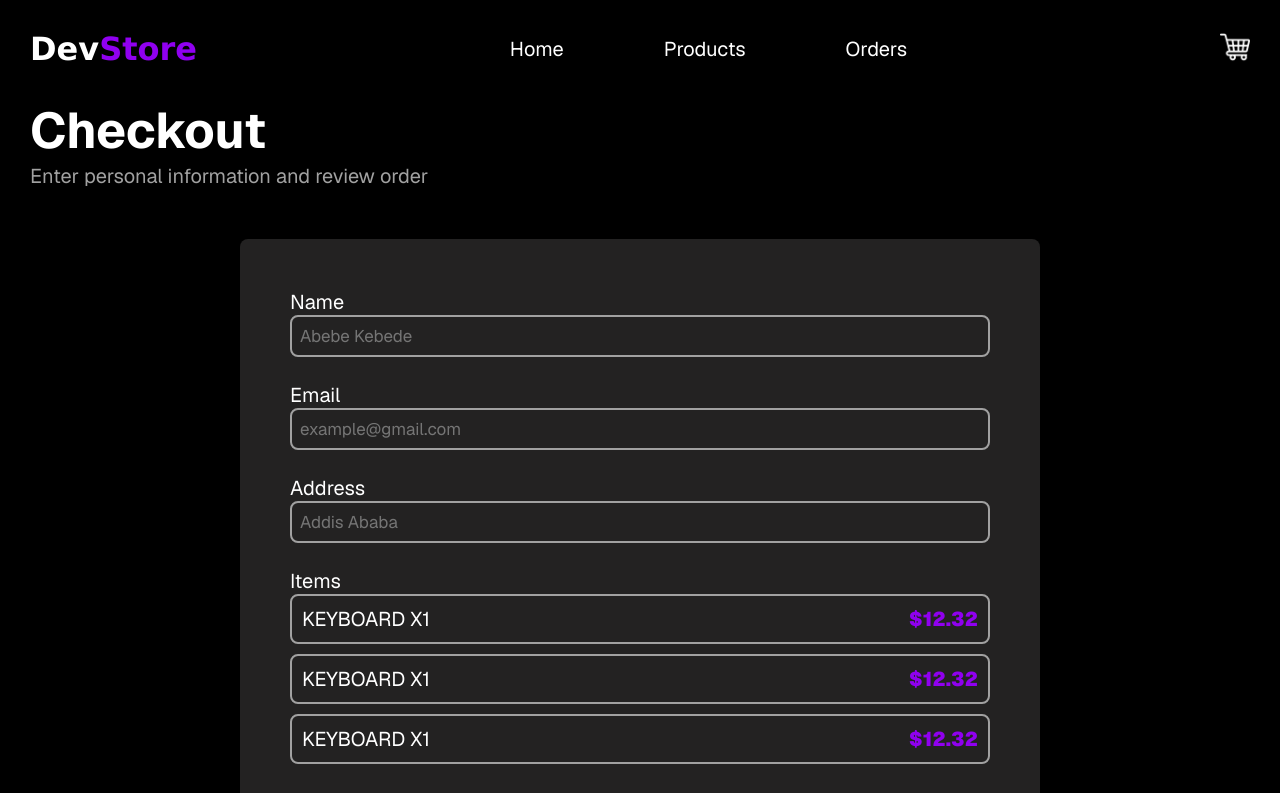
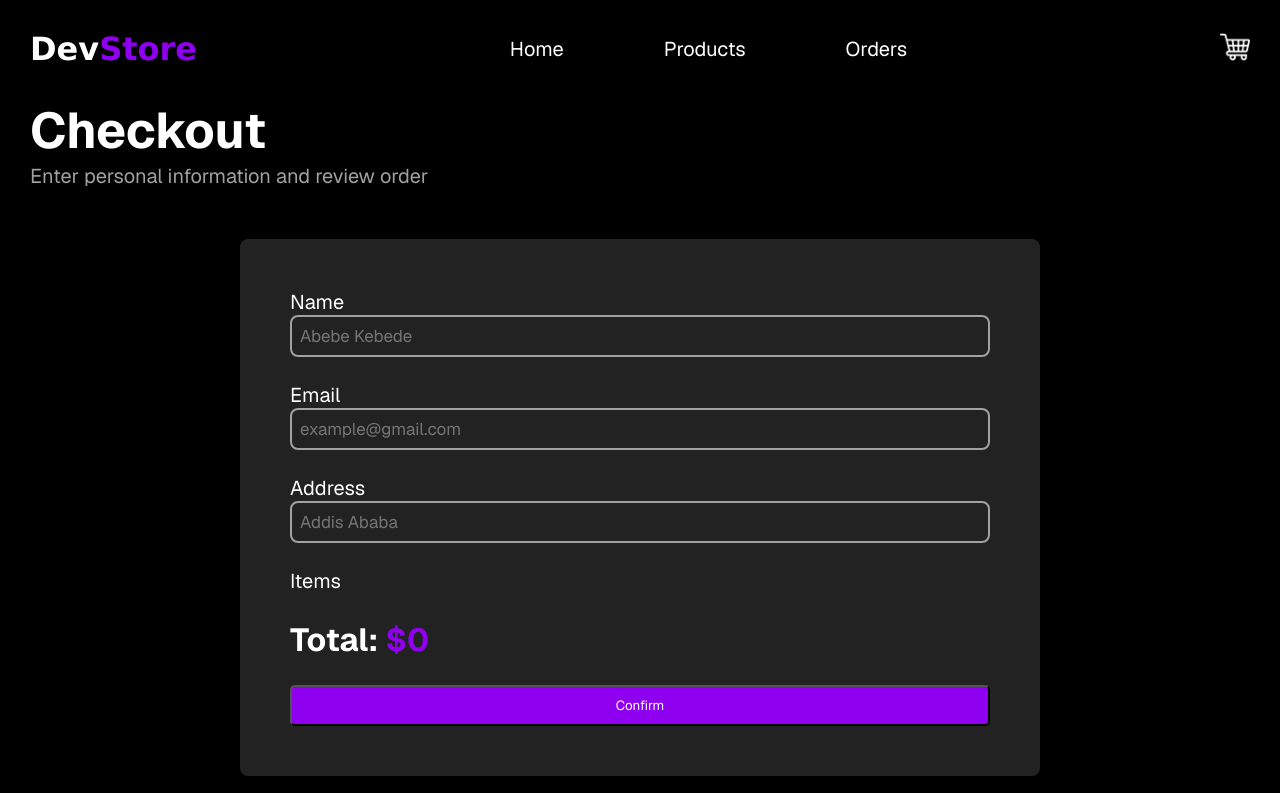
Before and after one commit to abelgideon/dev-store, a React (Vite) app: page /checkout in a window 1280 px wide. Shown: the top 793 px of the page. Built offline with nearby package versions, Linux system fonts and the light colour scheme; a web font is replaced by a local one.

Commit message:
Finish order history functionality

```diff
--- a/src/components/CheckoutItem.jsx
+++ b/src/components/CheckoutItem.jsx
@@ -1,8 +1,12 @@
-function CheckoutItem() {
+function CheckoutItem({ item }) {
   return (
     <div className="checkout-item">
-      <p className="checkout-item-name">Keyboard X1</p>
-      <p className="checkout-item-price">$12.32</p>
+      <p className="checkout-item-name">
+        {item.name} X{item.quantity}
+      </p>
+      <p className="checkout-item-price">
+        ${(item.price * item.quantity).toFixed(2)}
+      </p>
     </div>
   );
 }
--- a/src/components/OrderItem.jsx
+++ b/src/components/OrderItem.jsx
@@ -1,12 +1,16 @@
-function OrderItem() {
+function OrderItem({ order }) {
   return (
     <div className="order-item">
       <div className="div order-item-left">
-        <p className="order-item-date">12/04/2026</p>
-        <h1>Order ID 123</h1>
-        <p className="order-item-items">Keyboard x1, Mouse x1, Antivirus x1</p>
+        <p className="order-item-date">{order.date}</p>
+        <h1>{order.id}</h1>
+        <p className="order-item-items">
+          {order.items
+            .map((item) => `${item.name} X${item.quantity}`)
+            .join(", ")}
+        </p>
       </div>
-      <p className="order-item-right">$100.29</p>
+      <p className="order-item-right">${order.total.toFixed(2)}</p>
     </div>
   );
 }
--- a/src/context/CartContext.jsx
+++ b/src/context/CartContext.jsx
@@ -50,9 +50,18 @@ export function CartProvider({ children }) {
     setCart((prev) => prev.filter((item) => item.id !== id));
   };
 
+  const clearCart = () => setCart([]);
+
   return (
     <CartContext.Provider
-      value={{ cart, addToCart, increaseQty, decreaseQty, removeItem }}
+      value={{
+        cart,
+        addToCart,
+        increaseQty,
+        decreaseQty,
+        removeItem,
+        clearCart,
+      }}
     >
       {children}
     </CartContext.Provider>
--- a/src/pages/CheckoutPage.jsx
+++ b/src/pages/CheckoutPage.jsx
@@ -1,7 +1,35 @@
 import { Link } from "react-router-dom";
 import CheckoutItem from "../components/CheckoutItem";
+import { useCart } from "../context/CartContext";
+import { useNavigate } from "react-router-dom";
 
 function CheckoutPage() {
+  const { cart, clearCart } = useCart();
+  const navigate = useNavigate();
+
+  const total = cart.reduce((sum, item) => sum + item.price * item.quantity, 0);
+
+  const handleSubmit = (e) => {
+    e.preventDefault();
+
+    const newOrder = {
+      id: "ORD-" + Date.now(),
+      date: new Date().toLocaleDateString(),
+      items: cart,
+      total,
+    };
+
+    const existingOrders = JSON.parse(localStorage.getItem("orders")) || [];
+
+    localStorage.setItem(
+      "orders",
+      JSON.stringify([...existingOrders, newOrder]),
+    );
+
+    clearCart();
+    navigate("/orders");
+  };
+
   return (
     <>
       <h1 className="checkout-header">Checkout</h1>
@@ -9,7 +37,7 @@ function CheckoutPage() {
         Enter personal information and review order
       </p>
 
-      <form className="checkout-form">
+      <form className="checkout-form" onSubmit={handleSubmit}>
         <div>
           <label className="checkout-form-label" htmlFor="name">
             Name
@@ -52,18 +80,18 @@ function CheckoutPage() {
         <div>
           <p className="checkout-form-label">Items</p>
           <div className="checkout-items">
-            <CheckoutItem />
-            <CheckoutItem />
-            <CheckoutItem />
+            {cart.map((item) => (
+              <CheckoutItem key={item.id} item={item} />
+            ))}
           </div>
         </div>
 
         <h1>
-          Total: <span className="checkout-price">$100.29</span>
+          Total: <span className="checkout-price">${total}</span>
         </h1>
-        <Link to="/orders" className="btn checkout-confirm-btn">
+        <button type="submit" className="btn checkout-confirm-btn">
           Confirm
-        </Link>
+        </button>
       </form>
     </>
   );
--- a/src/pages/OrdersPage.jsx
+++ b/src/pages/OrdersPage.jsx
@@ -1,15 +1,16 @@
 import OrderItem from "../components/OrderItem";
 
 function OrdersPage() {
+  const orders = JSON.parse(localStorage.getItem("orders")) || [];
   return (
     <>
       <h1 className="orders-header">Order History</h1>
       <p className="orders-sub">View your past orders</p>
 
       <div className="orders-items">
-        <OrderItem />
-        <OrderItem />
-        <OrderItem />
+        {[...orders].reverse().map((order) => (
+          <OrderItem key={order.id} order={order} />
+        ))}
       </div>
     </>
   );
```
